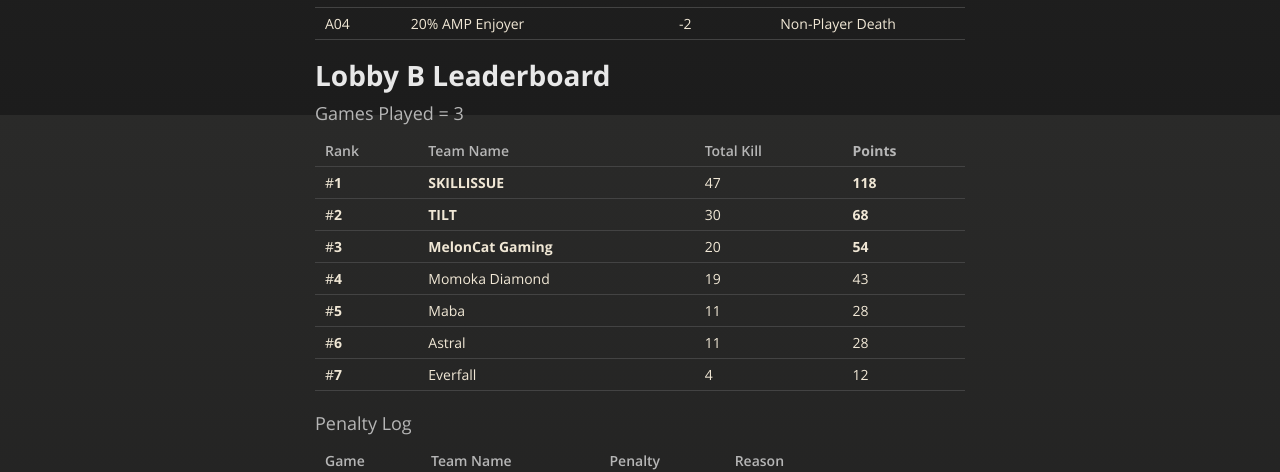
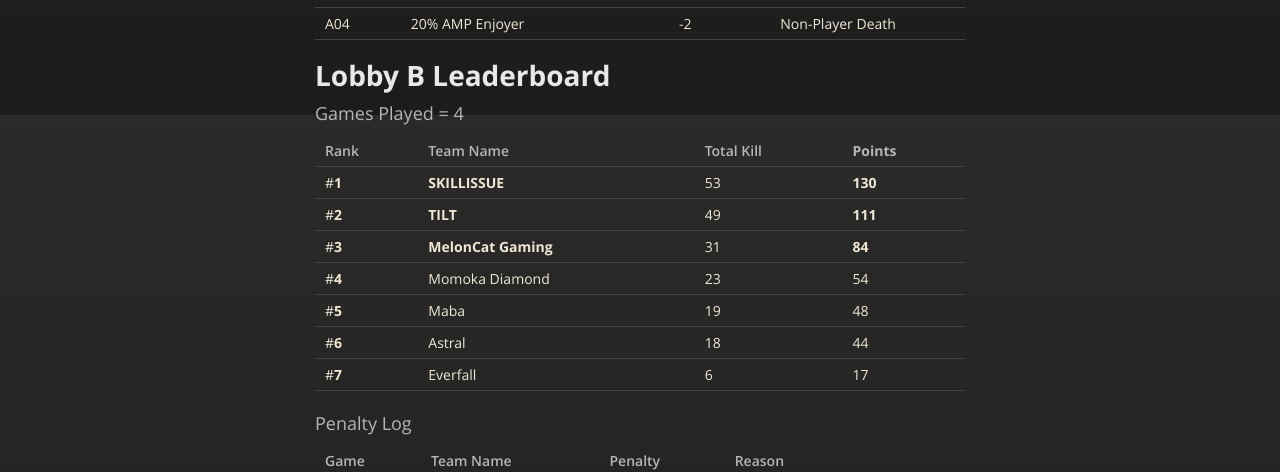
Before and after one commit to kanziebub/SurvivalProtocol, a Jekyll site: the page built from EPIC/02/leaderboard.md, in a window 1280 px wide and 900 px high, scrolled down 545 px. Shown: the part 240-712 px from the top of the window. Built offline with Jekyll 4.4.1, drawn with Linux system fonts in a browser that asks for light colours.

Commit message:
GAME B04

```diff
--- a/EPIC/02/leaderboard.md
+++ b/EPIC/02/leaderboard.md
@@ -31,17 +31,17 @@ layout: default
 
 # **Lobby B Leaderboard**
 
-### Games Played = 3
+### Games Played = 4
 
 |  Rank  | Team Name             | Total Kill | **Points** |
 |:-------|:----------------------|:-----------|:-----------|
-| #**1** | **SKILLISSUE** | 47 | **118** |
-| #**2** | **TILT** | 30 | **68** |
-| #**3** | **MelonCat Gaming** | 20 | **54** |
-| #**4** | Momoka Diamond | 19 | 43 |
-| #**5** | Maba | 11 | 28 |
-| #**6** | Astral | 11 | 28 |
-| #**7** | Everfall | 4 | 12 |
+| #**1** | **SKILLISSUE** | 53 | **130** |
+| #**2** | **TILT** | 49 | **111** |
+| #**3** | **MelonCat Gaming** | 31 | **84** |
+| #**4** | Momoka Diamond | 23 | 54 |
+| #**5** | Maba | 19 | 48 |
+| #**6** | Astral | 18 | 44 |
+| #**7** | Everfall | 6 | 17 |
 
 ### Penalty Log
 
```
